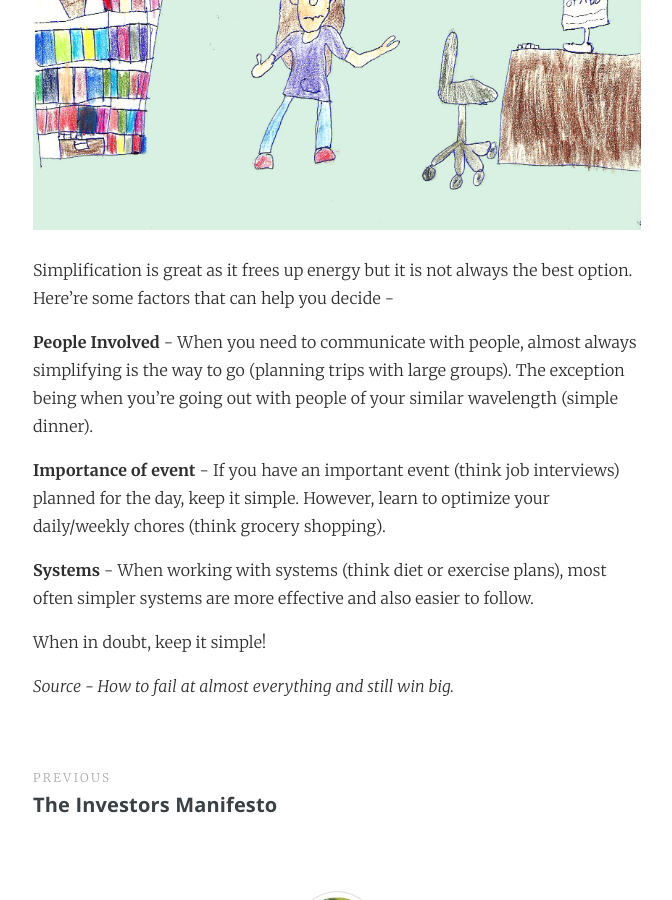
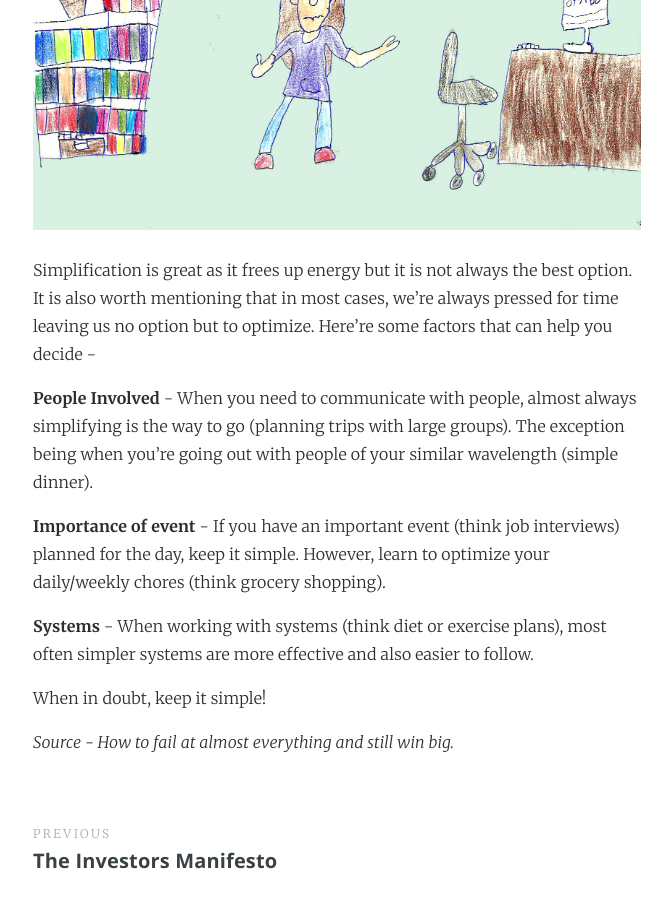
Before and after one commit to kaushik88/kaushik88.github.io, a Jekyll site: the page built from _posts/2016-01-23-simplifiers-vs-optimizers.md, in a window 1280 px wide and 900 px high, scrolled down 616 px. Shown: the whole window, without its empty margins (303-975 px from the left). Built offline with Jekyll 4.4.1, drawn with Linux system fonts in a browser that asks for light colours; comment, search, counter and statistics services are not loaded.

Commit message:
Simplifiers vs Optimizers

```diff
--- a/_posts/2016-01-23-simplifiers-vs-optimizers.md
+++ b/_posts/2016-01-23-simplifiers-vs-optimizers.md
@@ -12,7 +12,7 @@ There are 2 kinds of people based on the way they plan their events or tasks - t
 
 {% include figure.html path="blog/personal/simplifier-optimizer.jpg" alt="Simplifier vs Optimizer" %}
 
-Simplification is great as it frees up energy but it is not always the best option. Here're some factors that can help you decide -
+Simplification is great as it frees up energy but it is not always the best option. It is also worth mentioning that in most cases, we're always pressed for time leaving us no option but to optimize. Here're some factors that can help you decide -
 
 **People Involved** - When you need to communicate with people, almost always simplifying is the way to go (planning trips with large groups). The exception being when you're going out with people of your similar wavelength (simple dinner).
 
```
